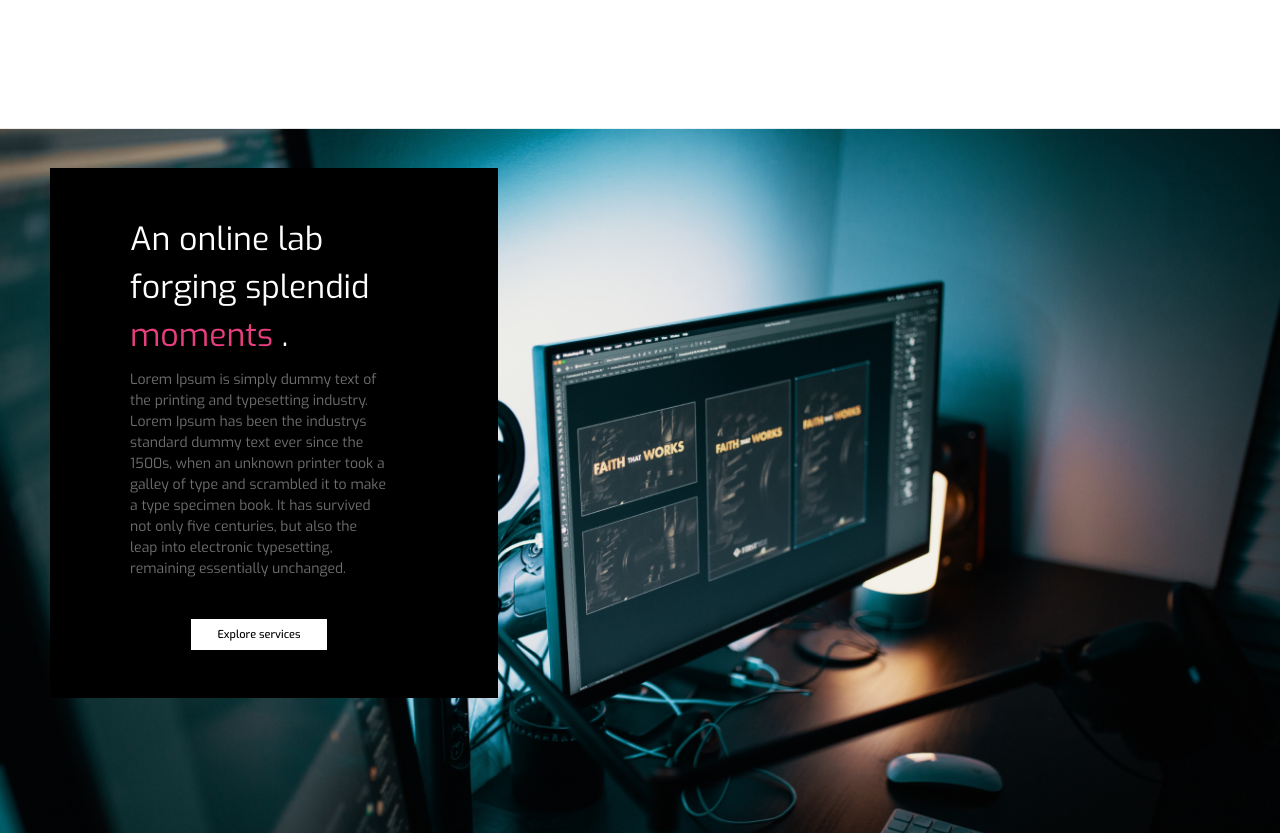
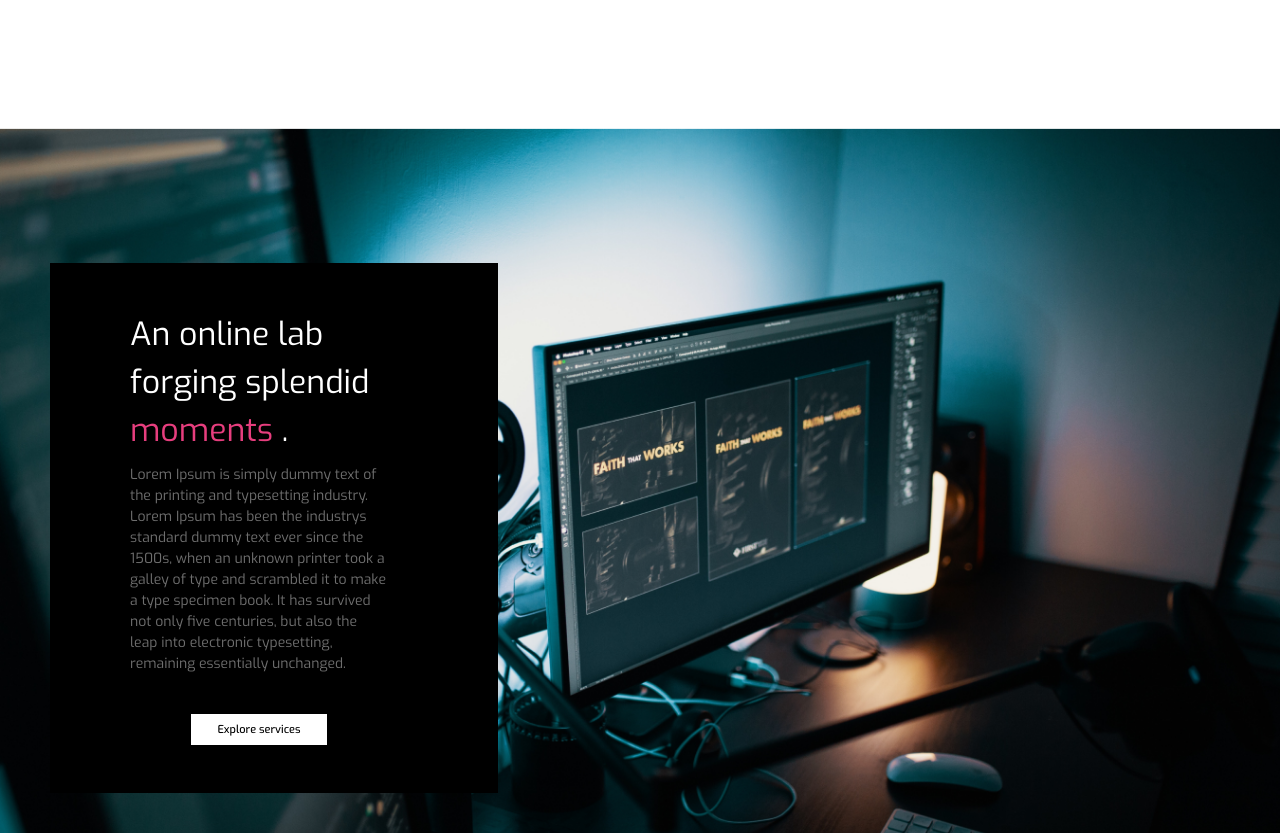
Before and after one commit to mubashir-786/Studio-Grafico-Santiago-Frontend, a Next.js app: page / in a window 1280 px wide. Shown: the part 1967-2800 px from the top of the page. Built offline with nearby package versions, Linux system fonts and the light colour scheme.

Commit message:
fix: ui issue

```diff
--- a/src/app/page.tsx
+++ b/src/app/page.tsx
@@ -88,6 +88,7 @@ export default function HomePage() {
               borderTop: "1px solid #DFDFDF",
               paddingY: "20px",
               width: "100%",
+
               display: "flex",
               justifyContent: "center",
             }}
@@ -115,6 +116,7 @@ export default function HomePage() {
           <Box
             sx={{
               width: "90%",
+              height: "100vh",
               position: "absolute",
               top: "0",
               display: "flex",
@@ -125,7 +127,7 @@ export default function HomePage() {
           >
             <div
               className="container"
-              style={{ marginTop: "80px", marginBottom: "20px" }}
+              style={{ marginTop: "5px", marginBottom: "20px" }}
             >
               <div className="eyes"></div>
               <div className="eyes"></div>
--- a/src/components/ContentSection/index.tsx
+++ b/src/components/ContentSection/index.tsx
@@ -8,7 +8,15 @@ import Image from "next/image";
 export default function ContentSection() {
   return (
     <>
-      <Box sx={{ width: "100%", height: "100vh", position: "relative" }}>
+      <Box
+        sx={{
+          width: "100%",
+          height: "100vh",
+          position: "relative",
+          display: "flex",
+          alignItems: "center",
+        }}
+      >
         <Image
           src={content}
           alt="content"
@@ -21,7 +29,7 @@ export default function ContentSection() {
             height: "530px",
             backgroundColor: "black",
             position: "absolute",
-            top: "40px",
+            // top: "40px",
             display: "flex",
             flexDirection: "column",
             justifyContent: "center",
```
